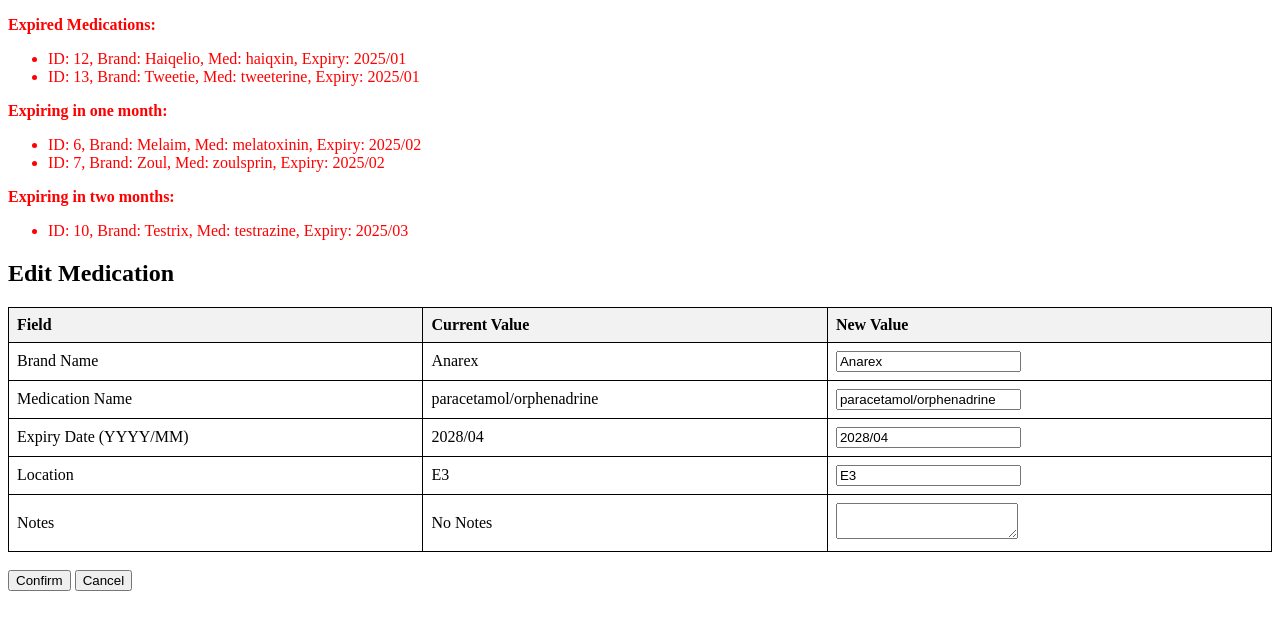
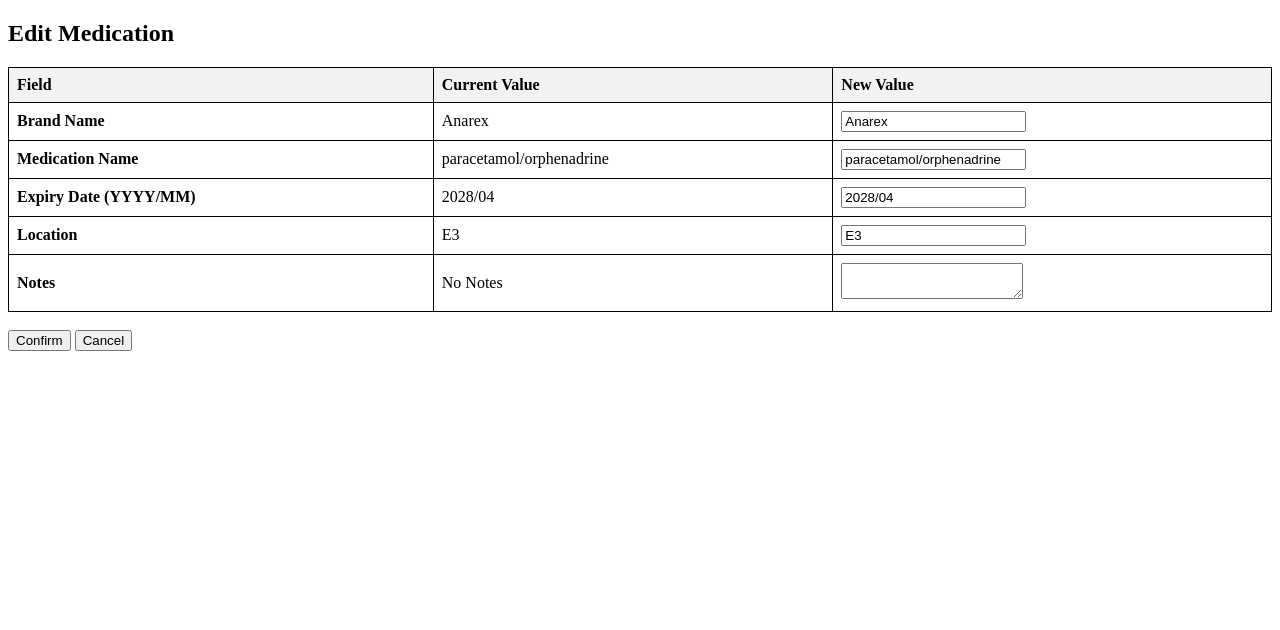
Before and after one commit to mdzoul/Medicine-Tracker, a Flask app: page /edit/1 in a window 1280 px wide. Shown: the top 630 px of the page. Run offline with Flask 3, Linux system fonts and the light colour scheme; data comes from the database, SQL or seed files in the repository.

Commit message:
chore: Minor style tweaks to templates and app.py.

```diff
--- a/app.py
+++ b/app.py
@@ -111,7 +111,7 @@ def index():
             )
             existing_med = db_conn.cursor.fetchone()
             if existing_med:
-                brand_name_error = "A medication with this brand name already exists"
+                brand_name_error = f"A medication with this brand name already exists: {existing_med[1]}"
             else:
                 db.add_medication(
                     brand_name,
@@ -141,6 +141,7 @@ def index():
         db=db,
         page=page,
         total_pages=total_pages,
+        now=datetime.date.today(),
     )
 
 
@@ -148,7 +149,7 @@ def index():
 def medications():
     db = MedicationDatabase()
     search_term = request.args.get("search_term", "")
-    sort_by = request.args.get("sort_by", "medication_id")
+    sort_by = request.args.get("sort_by", "brand_name")
     sort_order = request.args.get("sort_order", "asc")
 
     with db as db_conn:
@@ -179,6 +180,7 @@ def medications():
         sort_order=sort_order,
         expiry_alerts=expiry_alerts,
         db=db,
+        now=datetime.date.today(),
     )
 
 
--- a/templates/edit.html
+++ b/templates/edit.html
@@ -32,45 +32,6 @@
 </head>
 
 <body>
-    {% if expiry_alerts['expired'] or expiry_alerts['expiring_in_one_month'] or expiry_alerts['expiring_in_two_months']
-    or expiry_alerts['closest_expiry'] %}
-    <div style="color: red;">
-        {% if expiry_alerts['expired'] %}
-        <p><strong>Expired Medications:</strong></p>
-        <ul>
-            {% for med in expiry_alerts['expired'] %}
-            <li>ID: {{med[0]}}, Brand: {{med[1]}}, Med: {{med[2]}}, Expiry: {{med[3]}}
-            </li>
-            {% endfor %}
-        </ul>
-        {% endif %}
-        {% if expiry_alerts['expiring_in_one_month'] %}
-        <p><strong>Expiring in one month:</strong></p>
-        <ul>
-            {% for med in expiry_alerts['expiring_in_one_month'] %}
-            <li>ID: {{med[0]}}, Brand: {{med[1]}}, Med: {{med[2]}}, Expiry: {{med[3]}}</li>
-            {% endfor %}
-        </ul>
-        {% endif %}
-        {% if expiry_alerts['expiring_in_two_months'] %}
-        <p><strong>Expiring in two months:</strong></p>
-        <ul>
-            {% for med in expiry_alerts['expiring_in_two_months'] %}
-            <li>ID: {{med[0]}}, Brand: {{med[1]}}, Med: {{med[2]}}, Expiry: {{med[3]}}</li>
-            {% endfor %}
-        </ul>
-        {% endif %}
-        {% if expiry_alerts['closest_expiry'] and not expiry_alerts['expiring_in_one_month'] and not
-        expiry_alerts['expiring_in_two_months'] %}
-        <p><strong>Soonest Expiry:</strong></p>
-        <ul>
-            {% for med in expiry_alerts['closest_expiry'] %}
-            <li>ID: {{med[0]}}, Brand: {{med[1]}}, Med: {{med[2]}}, Expiry: {{med[3]}}</li>
-            {% endfor %}
-        </ul>
-        {% endif %}
-    </div>
-    {% endif %}
     <h2>Edit Medication</h2>
     <form method="post">
         <table>
@@ -83,28 +44,28 @@
             </thead>
             <tbody>
                 <tr>
-                    <td>Brand Name</td>
+                    <td><strong>Brand Name</strong></td>
                     <td>{{ medication[1] }}</td>
                     <td><input type="text" name="brand_name" value="{{ medication[1] }}" required></td>
                 </tr>
                 <tr>
-                    <td>Medication Name</td>
+                    <td><strong>Medication Name</strong></td>
                     <td>{{ medication[2] }}</td>
                     <td><input type="text" name="medication_name" value="{{ medication[2] }}" required></td>
                 </tr>
                 <tr>
-                    <td>Expiry Date (YYYY/MM)</td>
+                    <td><strong>Expiry Date (YYYY/MM)</strong></td>
                     <td>{{ medication[3] }}</td>
                     <td><input type="text" name="expiry_date" value="{{ medication[3] }}" placeholder="YYYY/MM"
                             required></td>
                 </tr>
                 <tr>
-                    <td>Location</td>
+                    <td><strong>Location</strong></td>
                     <td>{{ medication[4] }}</td>
                     <td><input type="text" name="location" value="{{ medication[4] }}"></td>
                 </tr>
                 <tr>
-                    <td>Notes</td>
+                    <td><strong>Notes</strong></td>
                     <td>{{ medication[5] if medication[5] else 'No Notes' }}</td>
                     <td><textarea name="notes">{{ medication[5] if medication[5] else '' }}</textarea></td>
                 </tr>
```
Also changed, not shown: templates/index.html (+10 -5 lines), templates/medications.html (+20 -5 lines).
